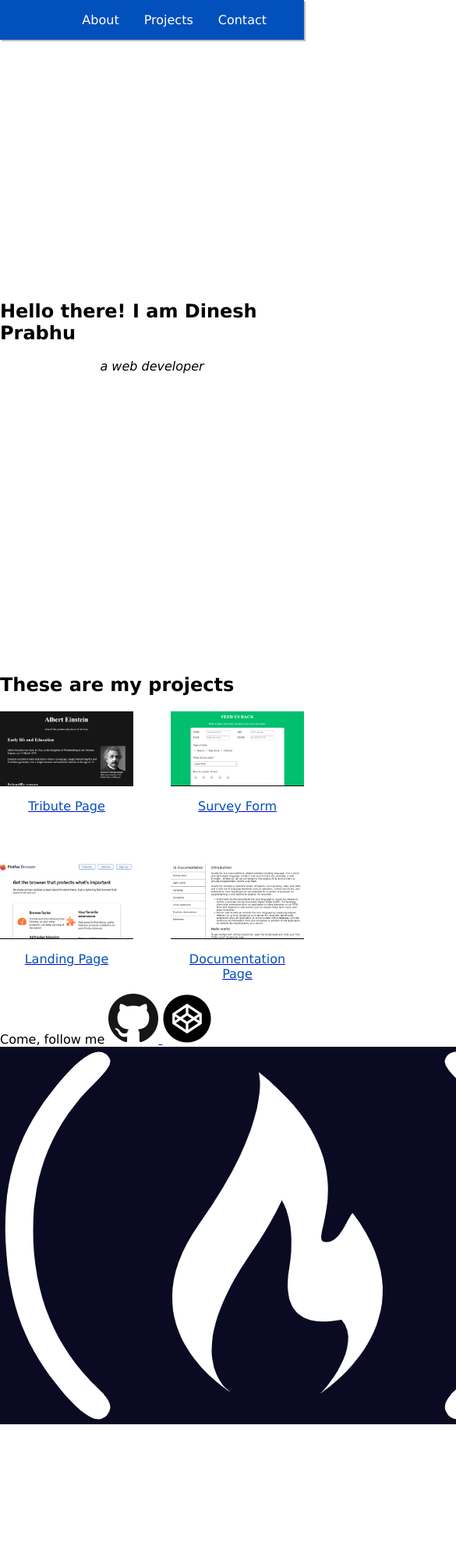
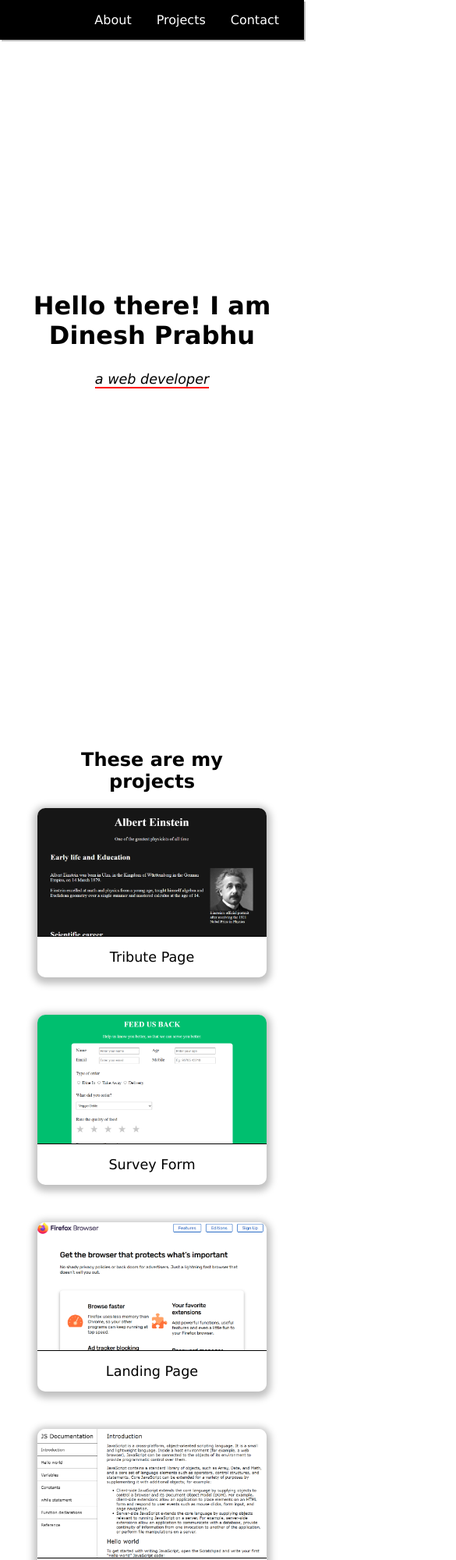
Before and after one commit to dinesh-prabhu/responsive-web-design, a plain HTML site: page portfolio-page/index.html in a window 390 px wide. Shown: the top 2000 px of the page at 78% size, 585 px wide, since content can reach past the window. Before the commit the page ends 1830 px from the top, so only its background shows below. Drawn offline with Linux system fonts and the light colour scheme.

Commit message:
Updated contact tile css and responsive design.

```diff
--- a/portfolio-page/styles/styles.css
+++ b/portfolio-page/styles/styles.css
@@ -1,10 +1,20 @@
 :root {
-    --nav-background-color: #0250BB;
+    --nav-background-color: #000;
+    --primary-font-color: #fff;
     --card-shadow-color: rgba(0, 0, 0, 0.25);
+}
+html {
+    scroll-behavior: smooth;
 }
 body {
     margin: 0;
     font-family: Verdana, Geneva, Tahoma, sans-serif;
+}
+h1 {
+    font-size: 2em;
+}
+i, span {
+    font-size: 1.1em;
 }
 #navbar {
     display: flex;
@@ -19,11 +29,11 @@ body {
     list-style-type: none;
     display: flex;
     justify-content: space-between;
-    margin: 0 2rem 0 0;
+    margin: 0 1rem 0 0;
 }
 .nav-link {
     text-decoration: none;
-    color: #fff;
+    color: var(--primary-font-color);
     display: inline-block;
     padding: 1rem;
 }
@@ -34,20 +44,34 @@ body {
     align-items: center;
     height: 100vh;
 }
+#welcome-section > h1 {
+    text-align: center;
+}
+#welcome-section > i {
+    border-bottom: 2px solid red;
+}
+#projects {
+    padding-top: 3rem;
+}
+#projects-heading {
+    text-align: center;
+}
+.card-layout {
+    border-radius: 10px;
+    box-shadow: 0 3px 10px 5px var(--card-shadow-color);
+}
 .projects-group {
     display: grid;
-    grid-template-columns: repeat(2, 1fr);
-    grid-gap: 3rem;
+    grid-template-columns: repeat(1, 1fr);
+    gap: 3rem;
     margin: 0 auto;
     max-width: 1080px;
 }
-.project-container {
-    border-radius: 10px;
-    box-shadow: 0 3px 10px 5px var(--card-shadow-color);
+.project-tile {
     overflow: hidden;
     text-decoration: none;
 }
-.project-thumbnail {
+.project-thumbnail, .contact-tile > img {
     width: 100%;
     display: block;
 }
@@ -55,16 +79,86 @@ body {
     text-align: center;
     display: block;
     padding: 1rem;
-    border-top: 1px solid #000;
+    border-top: 1px solid var(--nav-background-color);
     color: var(--nav-background-color);
+}
+#projects, #contact-section {
+    margin: 3rem;
+}
+.contact-group {
+    display: grid;
+    grid-template-columns: 2fr repeat(3, 1fr);
+    grid-template-columns: repeat(3, 1fr);
+    grid-template-rows: repeat(2, 1fr);
+    grid-template-areas: "follow follow follow" "github codepen fcc";
+    gap: 1rem;
+    margin: 2rem auto;
+    padding: 2rem;
+    max-width: 1080px;
+    box-sizing: border-box;
+}
+.contact-tile {
+    display: block;
+    width: fit-content;
+    height: fit-content;
+    align-self: center;
+}
+#follow-text {
+    place-self: center;
+    font-size: 2.2em;
+    grid-area: follow;
+}
+#profile-link {
+    justify-self: self-end;
+    grid-area: github;
+}
+#contact-codepen {
+    justify-self: center;
+    grid-area: codepen;
+}
+#contact-fcc {
+    justify-self: self-start;
+    grid-area: fcc;
+}
+#contact-fcc > img {
+    max-height: 55px;
 }
 @media(hover: hover) {
     .nav-link:hover {
-        background-color: #fff;
+        background-color: var(--primary-font-color);
         color: var(--nav-background-color);
     }
-    .project-title:hover {
-        color: #fff;
+    .project-tile:hover > .project-title {
+        color: var(--primary-font-color);
         background-color: var(--nav-background-color);
     }
 }
+@media(min-width: 720px) {
+    .projects-group {
+        grid-template-columns: repeat(2, 1fr);
+    }
+    .contact-group {
+        grid-template-columns: 2fr repeat(3, 1fr);
+        grid-template-rows: auto;
+        grid-template-areas: none;
+        gap: initial;
+    }
+    #follow-text, #profile-link,
+    #contact-codepen, #contact-fcc {
+        grid-area: auto;
+    }
+}
+@media(min-width: 1080px) {
+    h1 {
+        font-size: 2.2em;
+    }
+    i, span {
+        font-size: 1.3em;
+    }
+    .nav-links {
+        margin-right: 2rem;
+    }
+    #follow-text {
+        font-size: 2.5em;
+    }
+}
```
